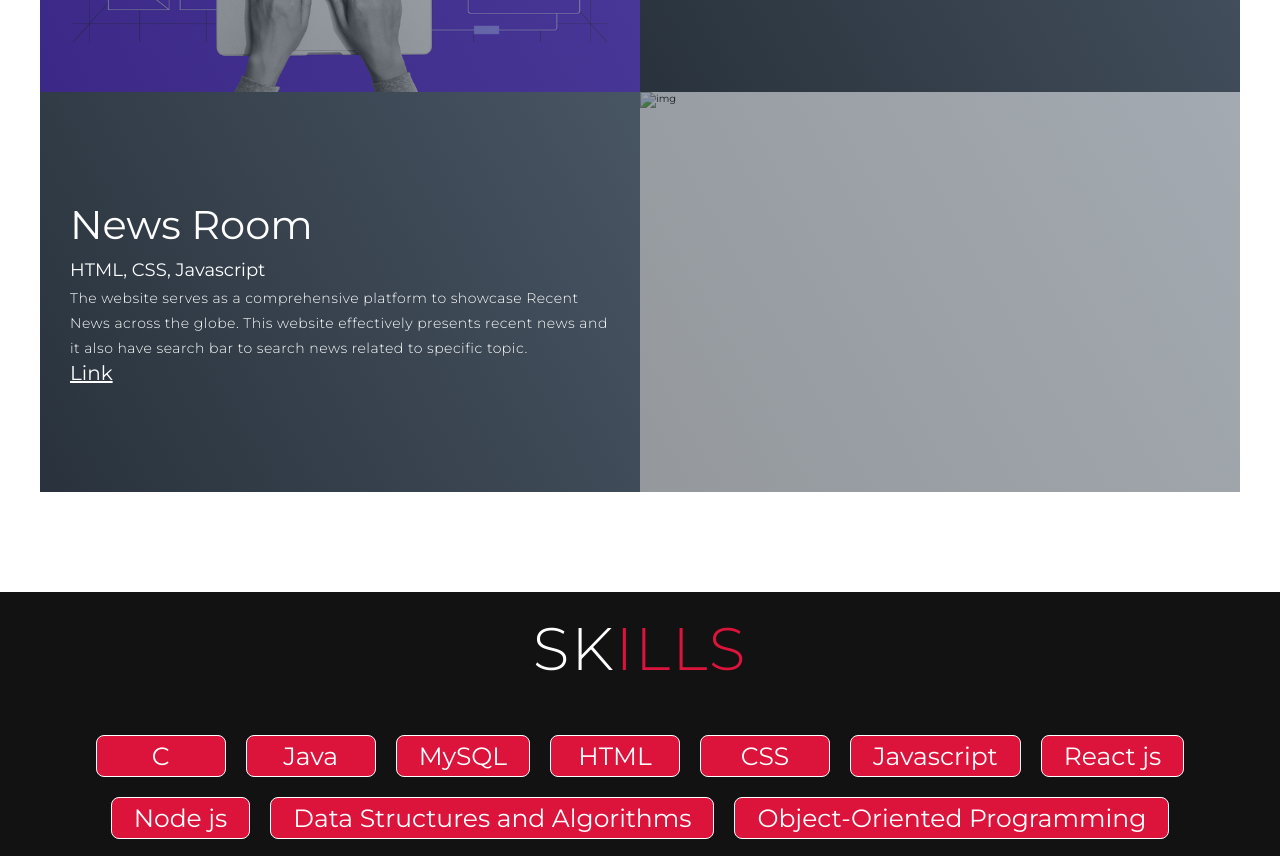
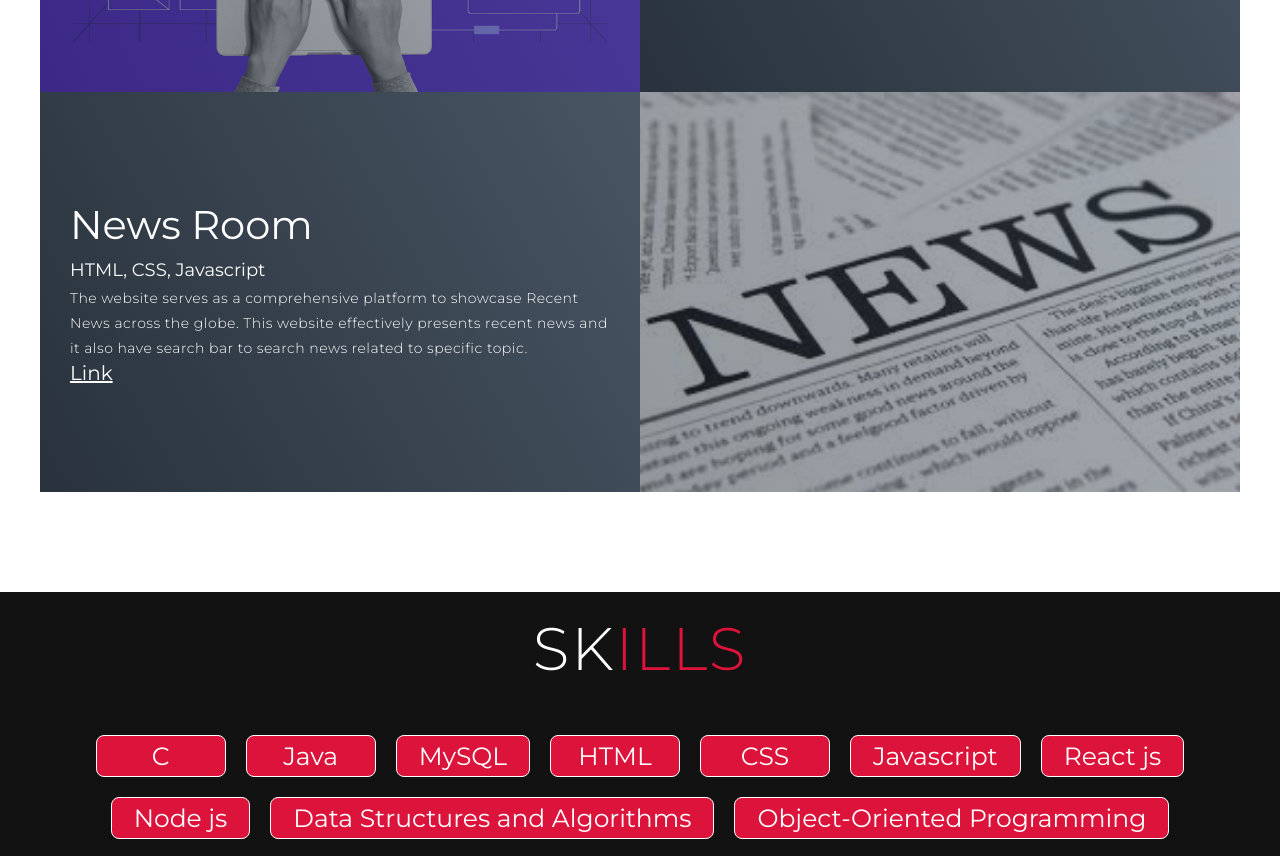
Before and after one commit to adityaND19/portfolio, a plain HTML site: page index.html in a window 1280 px wide. Shown: the part 3331-4187 px from the top of the page. Drawn offline with Linux system fonts and the light colour scheme.

Commit message:
Update index.html

```diff
--- a/index.html
+++ b/index.html
@@ -182,7 +182,7 @@
             <a href="https://github.com/adityaND19/News-Room" target="_blank">Link</a>
           </div>
           <div class="project-img">
-            <img src="./img/images.jgp" alt="img">
+            <img src="./img/images.jpg" alt="img">
           </div>
         </div>
       </div>
```
